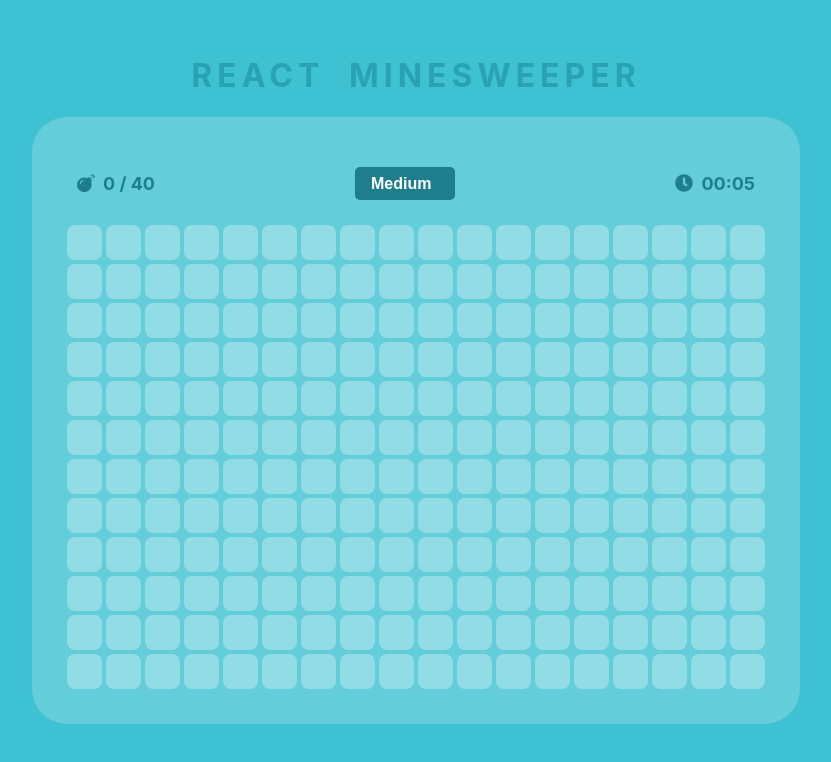
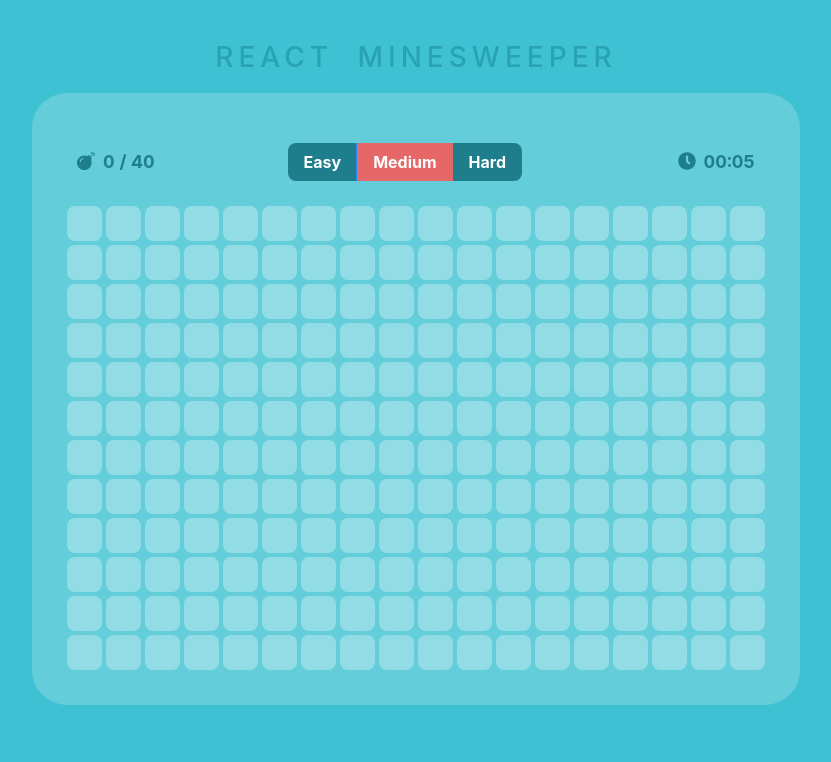
Before and after one commit to Nivsha08/react-minesweeper, a React (Create React App) app: page / in a window 1280 px wide. Shown: the top 762 px of the page, without its empty margins (224-1055 px from the left). Built offline with nearby package versions, Linux system fonts and the light colour scheme.

Commit message:
styling selector

```diff
--- a/package.json
+++ b/package.json
@@ -14,7 +14,9 @@
     "@types/node": "^12.0.0",
     "@types/react": "^17.0.0",
     "@types/react-dom": "^17.0.0",
+    "antd": "^4.16.0",
     "classnames": "^2.3.1",
+    "lodash": "^4.17.21",
     "moment": "^2.29.1",
     "node-sass": "^5.0.0",
     "prettier": "^2.3.0",
@@ -50,6 +52,7 @@
     ]
   },
   "devDependencies": {
+    "@types/lodash": "^4.14.170",
     "react-redux": "^7.2.4"
   }
 }
--- a/src/components/game-stats/game-top-bar.module.scss
+++ b/src/components/game-stats/game-top-bar.module.scss
@@ -19,22 +19,23 @@
     }
 
     .difficultySelector {
-        select {
+        border-radius: 8px;
+        overflow: hidden;
+
+        .difficultyItem {
             padding: 8px 16px;
+            height: auto;
+            border: none;
             outline: none;
-            border: none;
-            border-radius: 5px;
             color: #fff;
             font-weight: bold;
             font-size: 16px;
-            min-width: 100px;
+            background-color: $primaryTextColor;
 
-            -webkit-box-sizing: border-box;
-            -moz-box-sizing: border-box;
-            box-sizing: border-box;
-            -webkit-appearance: none;
-            -moz-appearance: none;
-            background-color: $primaryTextColor;
+            :global(.ant-radio-button-checked) {
+                transition: background-color .3s ease-out;
+                background-color: $mineCellColor;
+            }
         }
     }
 
--- a/src/components/game-stats/game-top-bar.tsx
+++ b/src/components/game-stats/game-top-bar.tsx
@@ -1,5 +1,7 @@
 import React from 'react';
 import styles from './game-top-bar.module.scss';
+import {Radio} from 'antd';
+import {upperFirst} from 'lodash';
 import {useElapsedTime, useFlaggedCells} from "../../hooks/game-state";
 import {FontAwesomeIcon} from "@fortawesome/react-fontawesome";
 import {faBomb, faClock} from "@fortawesome/free-solid-svg-icons";
@@ -23,19 +25,20 @@ export const GameTopBar = ({onDifficultyChange}: GameTopBarProps) => {
 
     return <div className={styles.statsWrapper}>
         <div className={styles.minesStatus}>
-            <FontAwesomeIcon icon={faBomb} className={styles.icon} />
+            <FontAwesomeIcon icon={faBomb} className={styles.icon}/>
             {flaggedCells.length} / {numberOfMines}
         </div>
         <div className={styles.difficultySelector}>
-            <select value={difficulty}
-                    onChange={({target: {value}}) => handleDifficultySelection(value as DifficultyLevel)}>
-                <option value={'easy' as const}>Easy</option>
-                <option value={'medium' as const}>Medium</option>
-                <option value={'hard' as const}>Hard</option>
-            </select>
+            <Radio.Group value={difficulty} size="small"
+                         onChange={({target: {value}}) => handleDifficultySelection(value as DifficultyLevel)}>
+                {['easy', 'medium', 'hard']
+                    .map(difficulty => <Radio.Button value={difficulty} key={difficulty}
+                                                     className={styles.difficultyItem}>
+                        {upperFirst(difficulty)}</Radio.Button>)}
+            </Radio.Group>
         </div>
         <div className={styles.elapsedTime}>
-            <FontAwesomeIcon icon={faClock} className={styles.icon} />
+            <FontAwesomeIcon icon={faClock} className={styles.icon}/>
             {parseSeconds(elapsedTime)}
         </div>
     </div>
--- a/src/components/game-wrapper/game-wrapper.tsx
+++ b/src/components/game-wrapper/game-wrapper.tsx
@@ -31,7 +31,6 @@ export const GameWrapper = () => {
     }, [difficulty, incrementElapsedTime, initGame]);
 
     useEffect(() => {
-        console.log('effect, gameIsStarted?', gameIsStarted);
         if (!gameIsStarted) {
             restartGame();
         }
--- a/src/index.tsx
+++ b/src/index.tsx
@@ -1,6 +1,7 @@
 import React from 'react';
 import ReactDOM from 'react-dom';
 import './index.css';
+import 'antd/dist/antd.css';
 import App from './App';
 import reportWebVitals from './reportWebVitals';
 
--- a/src/store/actions.ts
+++ b/src/store/actions.ts
@@ -26,7 +26,6 @@ export const useActions = () => {
 
     const initGame = useCallback((difficulty: DifficultyLevel) => {
         const gameConfig = getConfigByDifficulty(difficulty);
-        console.log('GAME CONFIG:', gameConfig);
         const {gameGrid, minePositions} = initGameGrid(gameConfig);
         setGameConfiguration(gameConfig);
         setGrid(gameGrid);
--- a/src/utils/difficulty-levels.ts
+++ b/src/utils/difficulty-levels.ts
@@ -24,6 +24,5 @@ const configByDifficulty: Record<DifficultyLevel, GameConfiguration & {
 };
 
 export const getConfigByDifficulty = (difficulty: DifficultyLevel) => {
-    console.log(difficulty, configByDifficulty[difficulty]);
     return configByDifficulty[difficulty];
 };
```
Also changed, not shown: 2 other files (tests, documents, lock files or other folders).
